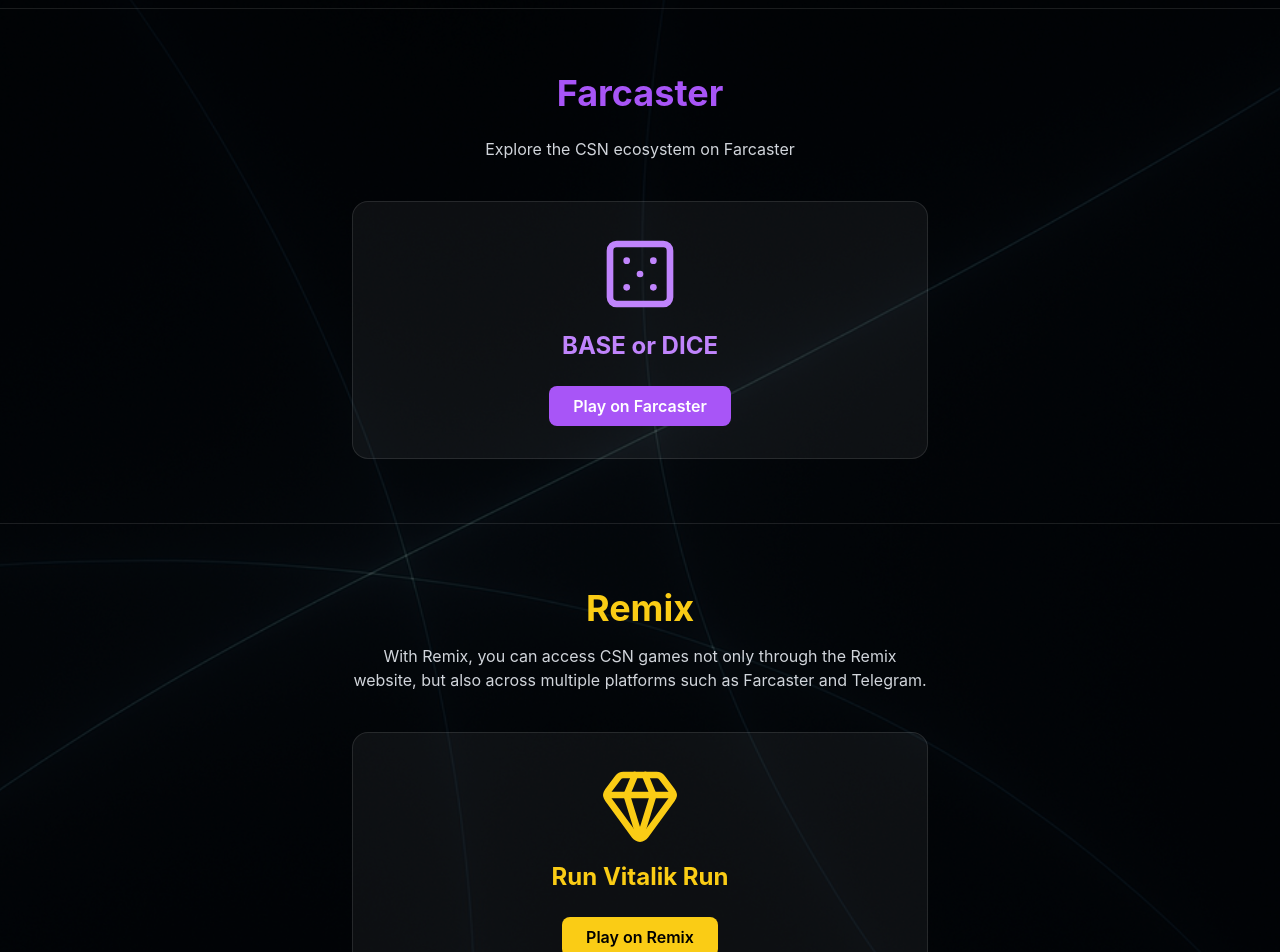
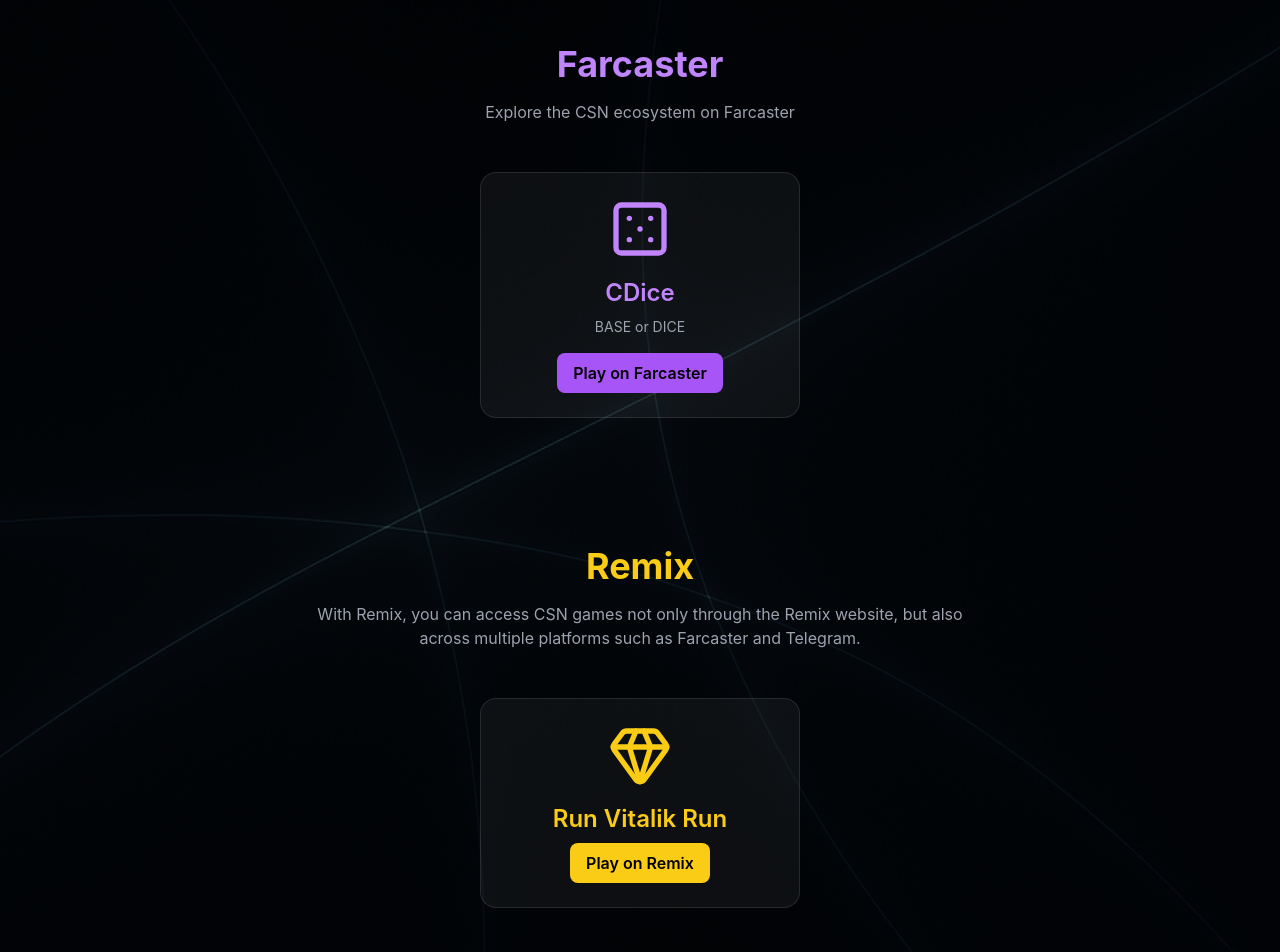
Before and after one commit to coinisan/csndao.app, a Next.js app: page / in a window 1280 px wide. Shown: the part 240-1192 px from the top of the page. Built offline with nearby package versions, Linux system fonts and the light colour scheme.

Commit message:
Added animated dice and diamond icons — final polish

```diff
--- a/app/page.tsx
+++ b/app/page.tsx
@@ -1,7 +1,7 @@
 "use client";
 
+import { Dice5, Gem } from "lucide-react";
 import Link from "next/link";
-import { Dice5, Gem } from "lucide-react"; // Ethereum yerine Gem
 
 export default function Home() {
   return (
@@ -19,34 +19,35 @@
           <h1 className="text-5xl font-extrabold mb-4 tracking-tight animate-fade-in">
             CSN HUB
           </h1>
-          <p className="text-[#f5deb3] text-lg max-w-2xl mx-auto animate-fade-in">
+          <p
+            className="text-[#f5f5dc] text-lg animate-fade-in"
+            style={{ animationDelay: "0.2s" }}
+          >
             Welcome to Coinisan’s world you can find everything related to Coinisan and CSN right here.
           </p>
         </section>
 
         {/* Farcaster Section */}
-        <section className="text-center py-16 border-t border-white/10">
-          <h2 className="text-4xl font-bold mb-6 text-purple-500">Farcaster</h2>
-          <p className="text-gray-300 mb-10 max-w-xl mx-auto">
-            Explore the CSN ecosystem on Farcaster
-          </p>
+        <section className="text-center py-16">
+          <h2 className="text-4xl font-bold text-purple-400 mb-4">Farcaster</h2>
+          <p className="text-gray-400 mb-12">Explore the CSN ecosystem on Farcaster</p>
 
-          {/* BASE or DICE */}
-          <div className="max-w-xl mx-auto bg-white/5 rounded-2xl p-8 border border-white/10 hover:bg-white/10 transition group">
-            <div className="flex justify-center mb-4">
+          {/* CDice Card */}
+          <div className="bg-white/5 rounded-2xl p-6 text-center border border-white/10 hover:bg-white/10 transition-transform duration-500 ease-out mx-auto w-[320px] hover:scale-105 hover:shadow-[0_0_20px_rgba(255,255,255,0.2)]">
+            <div className="flex justify-center mb-4 group">
               <Dice5
-                size={80}
-                className="text-purple-400 transition-transform duration-500 group-hover:rotate-180"
+                size={64}
+                className="text-purple-400 transition-transform duration-700 group-hover:rotate-[360deg]"
               />
             </div>
-            <h3 className="text-2xl font-bold mb-6 text-purple-400">
-              BASE or DICE
+            <h3 className="text-2xl font-semibold mb-2 text-purple-400">
+              CDice
             </h3>
-
+            <p className="text-gray-400 mb-4 text-sm">BASE or DICE</p>
             <Link
               href="https://farcaster.xyz/miniapps/MKSLQNWF-cyH/cdice"
               target="_blank"
-              className="inline-block bg-purple-500 text-white px-6 py-2 rounded-lg font-semibold hover:bg-purple-600 transition"
+              className="inline-block bg-purple-500 text-black px-4 py-2 rounded-lg font-semibold hover:bg-purple-600 transition"
             >
               Play on Farcaster
             </Link>
@@ -54,28 +55,26 @@
         </section>
 
         {/* Remix Section */}
-        <section className="text-center py-16 border-t border-white/10">
-          <h2 className="text-4xl font-bold mb-4 text-yellow-400">Remix</h2>
-          <p className="text-gray-300 mb-10 max-w-xl mx-auto">
-            With Remix, you can access CSN games not only through the Remix website, but also across multiple platforms such as Farcaster and Telegram.
+        <section className="text-center py-16">
+          <h2 className="text-4xl font-bold text-yellow-400 mb-4">Remix</h2>
+          <p className="text-gray-400 mb-12 max-w-2xl mx-auto">
+            With Remix, you can access CSN games not only through the Remix
+            website, but also across multiple platforms such as Farcaster and
+            Telegram.
           </p>
 
-          {/* 🎮 Run Vitalik Run */}
-          <div className="max-w-xl mx-auto bg-white/5 rounded-2xl p-8 border border-white/10 hover:bg-white/10 transition group">
+          {/* Run Vitalik Run card */}
+          <div className="bg-white/5 rounded-2xl p-6 text-center border border-white/10 hover:bg-white/10 transition-transform duration-500 ease-out mx-auto w-[320px] hover:scale-105 hover:shadow-[0_0_20px_rgba(255,255,255,0.2)]">
             <div className="flex justify-center mb-4">
-              <Gem
-                size={80}
-                className="text-yellow-400 transition-transform duration-700 group-hover:scale-125 group-hover:drop-shadow-[0_0_15px_#FFD700]"
-              />
+              <Gem size={64} className="text-yellow-400" />
             </div>
-            <h3 className="text-2xl font-bold mb-6 text-yellow-400">
+            <h3 className="text-2xl font-semibold mb-2 text-yellow-400">
               Run Vitalik Run
             </h3>
-
             <Link
               href="https://remix.gg/g/c9e5946b-9830-4a7e-81a0-e5b1dfadd119"
               target="_blank"
-              className="inline-block bg-yellow-400 text-black px-6 py-2 rounded-lg font-semibold hover:bg-yellow-500 transition"
+              className="inline-block bg-yellow-400 text-black px-4 py-2 rounded-lg font-semibold hover:bg-yellow-500 transition"
             >
               Play on Remix
             </Link>
```
